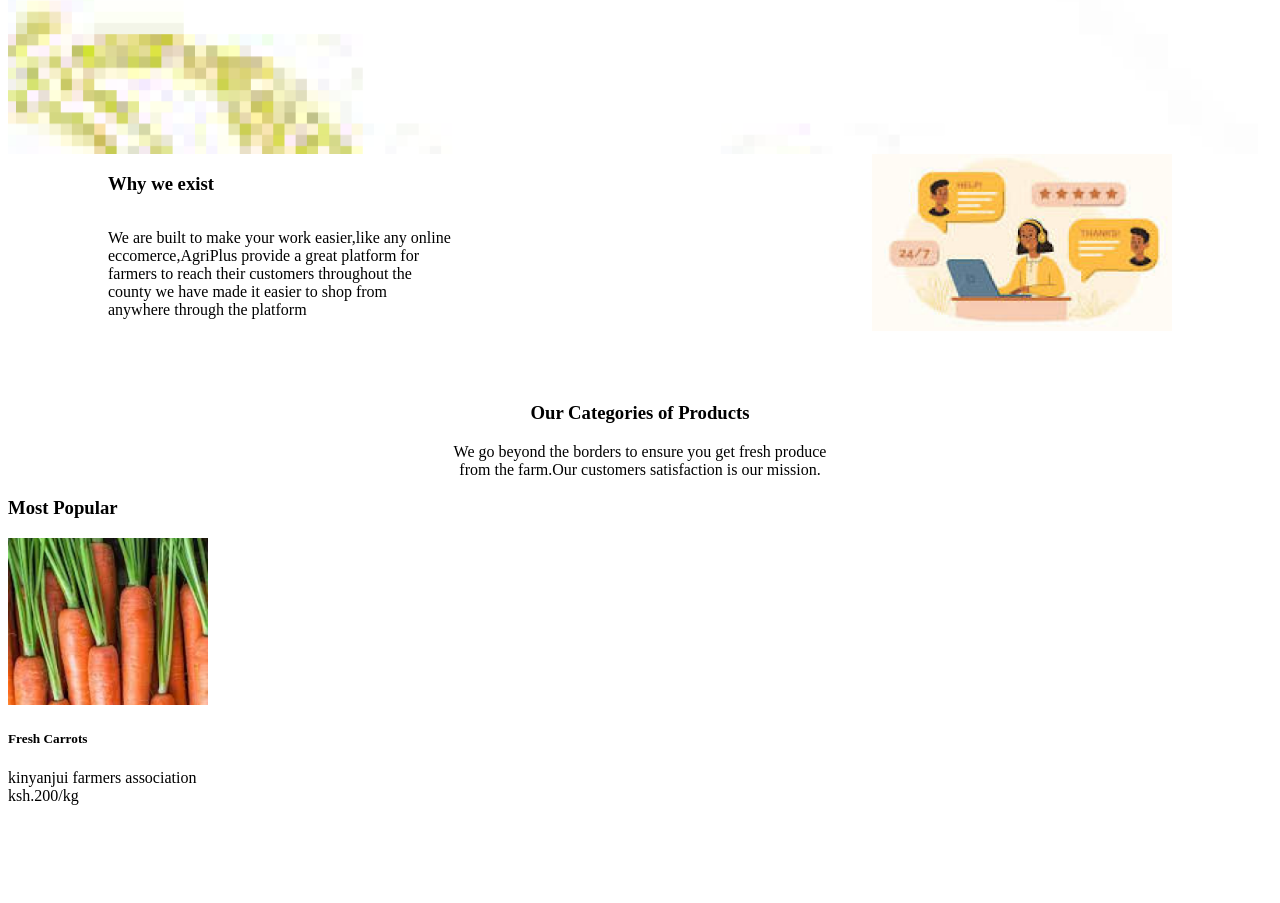
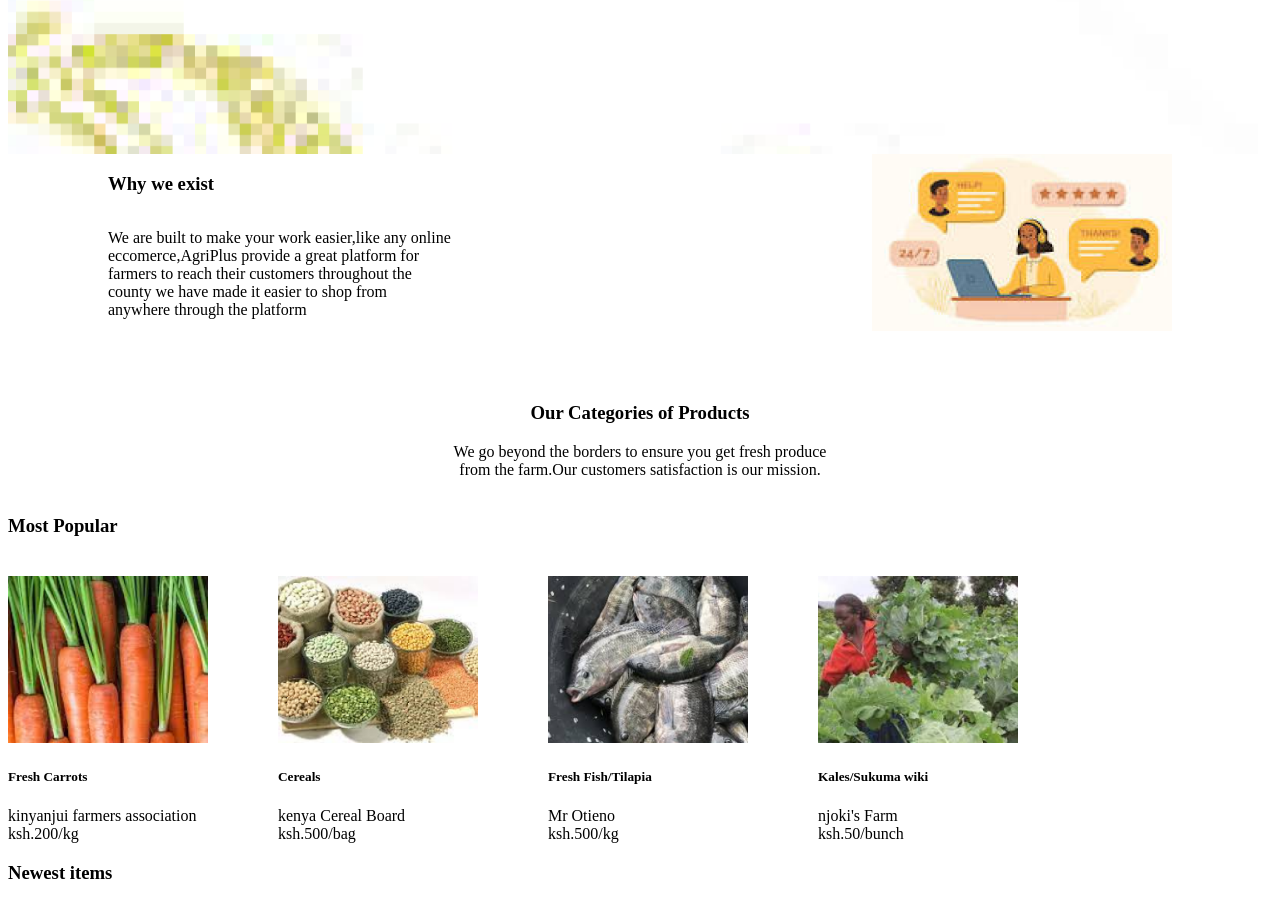
Before and after one commit to michael-mbugua/Agriplus, a plain HTML site: page index.html in a window 1280 px wide. Shown: the part 579-1482 px from the top of the page. Before the commit the page ends 1392 px from the top, so only its background shows below. Drawn offline with Linux system fonts and the light colour scheme.

Commit message:
html and css code to subheading5

```diff
--- a/index.html
+++ b/index.html
@@ -66,15 +66,39 @@
                 We go beyond the borders to ensure you get fresh produce <br> from the farm.Our customers satisfaction is our mission.
             </div>
         </div>
+        <br>
+        <h3>Most Popular</h3>
         <div class="sub5">
-            <div class="most_popular">
-                <h3>Most Popular</h3>
+            <div class="sub5head">
                 <div class="card1">
                     <img src="./images/Rectangle 5.png" width="200" alt="">
                     <h5>Fresh Carrots</h5>
                     kinyanjui farmers association <br>
                     ksh.200/kg
                 </div>
+                <div class="card1">
+                    <img src="./images/image 4.png" width="200" alt="">
+                    <h5>Cereals</h5>
+                    kenya Cereal Board <br>
+                    ksh.500/bag
+                </div>
+                <div class="card1">
+                    <img src="./images/image 5.png" width="200" alt="">
+                    <h5>Fresh Fish/Tilapia </h5>
+                    Mr Otieno<br>
+                    ksh.500/kg
+                </div>
+                <div class="card1">
+                    <img src="./images/image 6.png" width="200" alt="">
+                    <h5>Kales/Sukuma wiki</h5>
+                    njoki's Farm <br>
+                    ksh.50/bunch
+                </div>
+            </div>
+        </div>
+        <h3>Newest items</h3>
+        <div class="sub6">
+            <div class="sub6cont">
             </div>
         </div>
     </div>
--- a/style.css
+++ b/style.css
@@ -114,3 +114,20 @@ u{
     flex-direction: column;
     text-align: center;
 }
+/* subheading5....................................................... */
+.sub5{
+    padding-top: 20px;
+}
+.most_popular{
+    display: flex;
+    flex-direction: row;
+}
+.sub5head{
+    text-align: start;
+    display: flex;
+    flex-direction: row;
+}
+.card1{
+    padding-left: 0%;
+    padding-right: 70px;
+}
```
